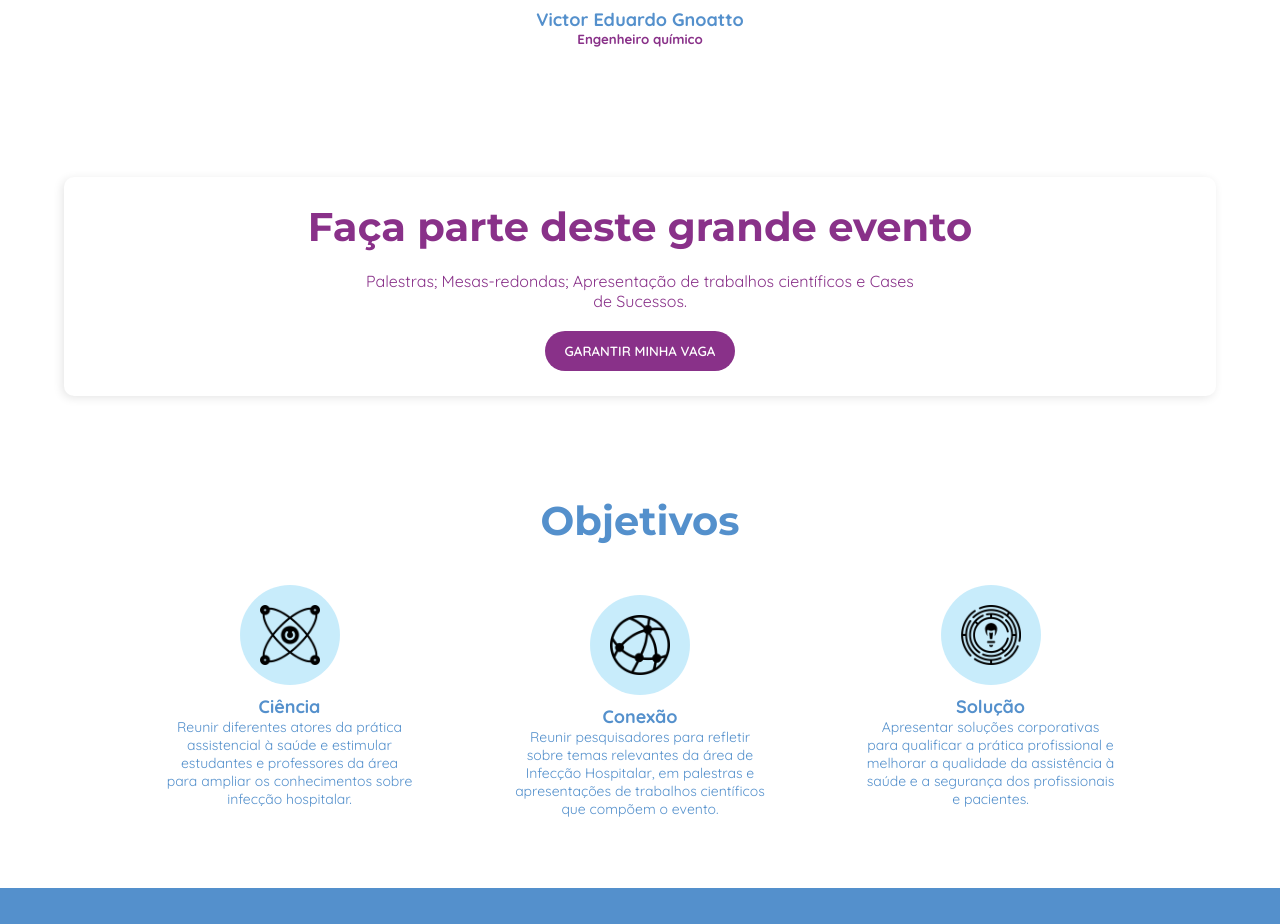
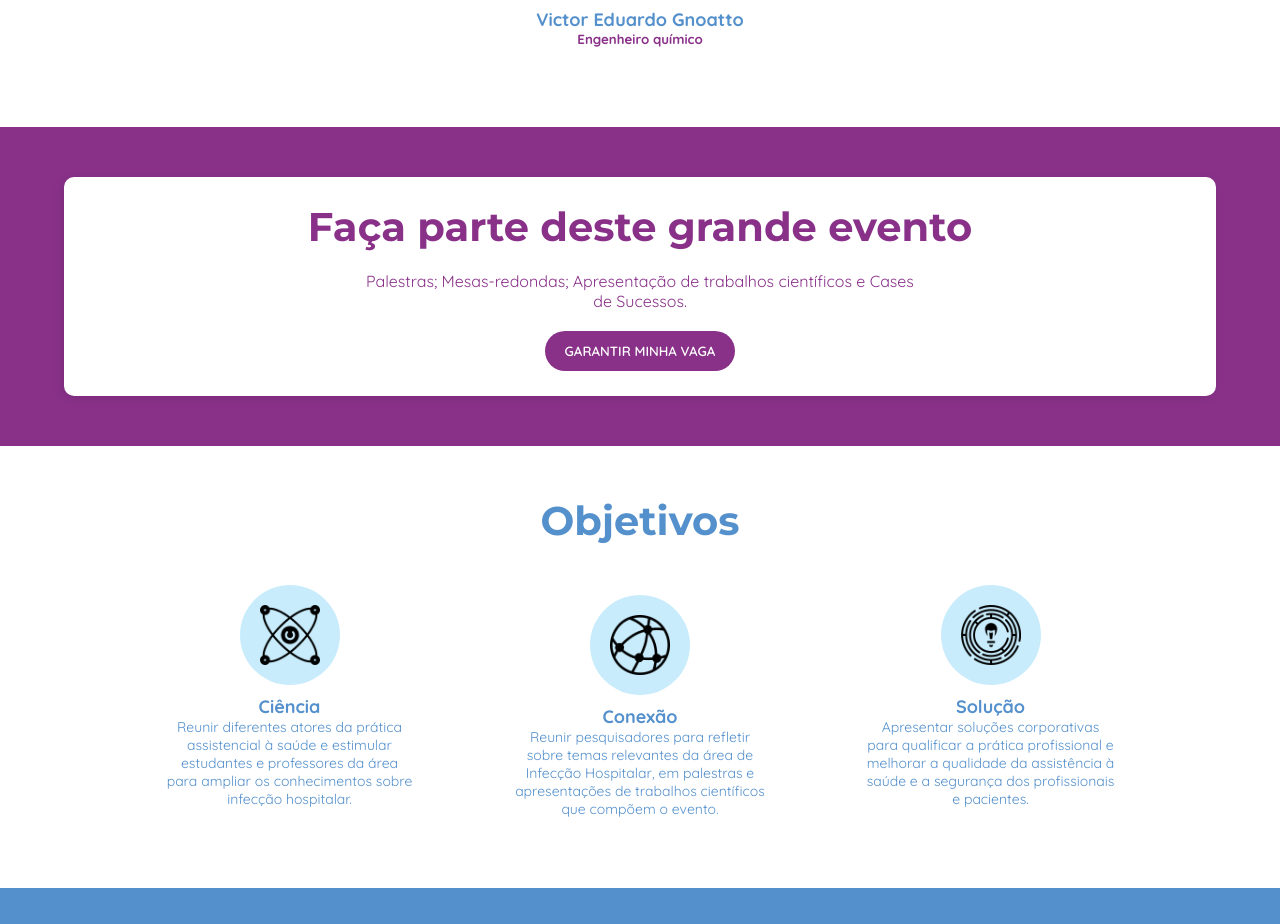
Before and after one commit to pedrohhcunha/congresso, a Next.js app: page / in a window 1280 px wide. Shown: the part 2322-3246 px from the top of the page. Built offline with nearby package versions, Linux system fonts and the light colour scheme.

Commit message:
Alterando a cor de fundo da section de CTA

```diff
--- a/styles/Participe.module.scss
+++ b/styles/Participe.module.scss
@@ -3,7 +3,7 @@
     background: linear-gradient(to bottom, var(--blue) 50%, var(--white) 50%);
 
     &.alternative{
-        background: var(--white);
+        background: var(--purple);
     }
 
     .content{
```
